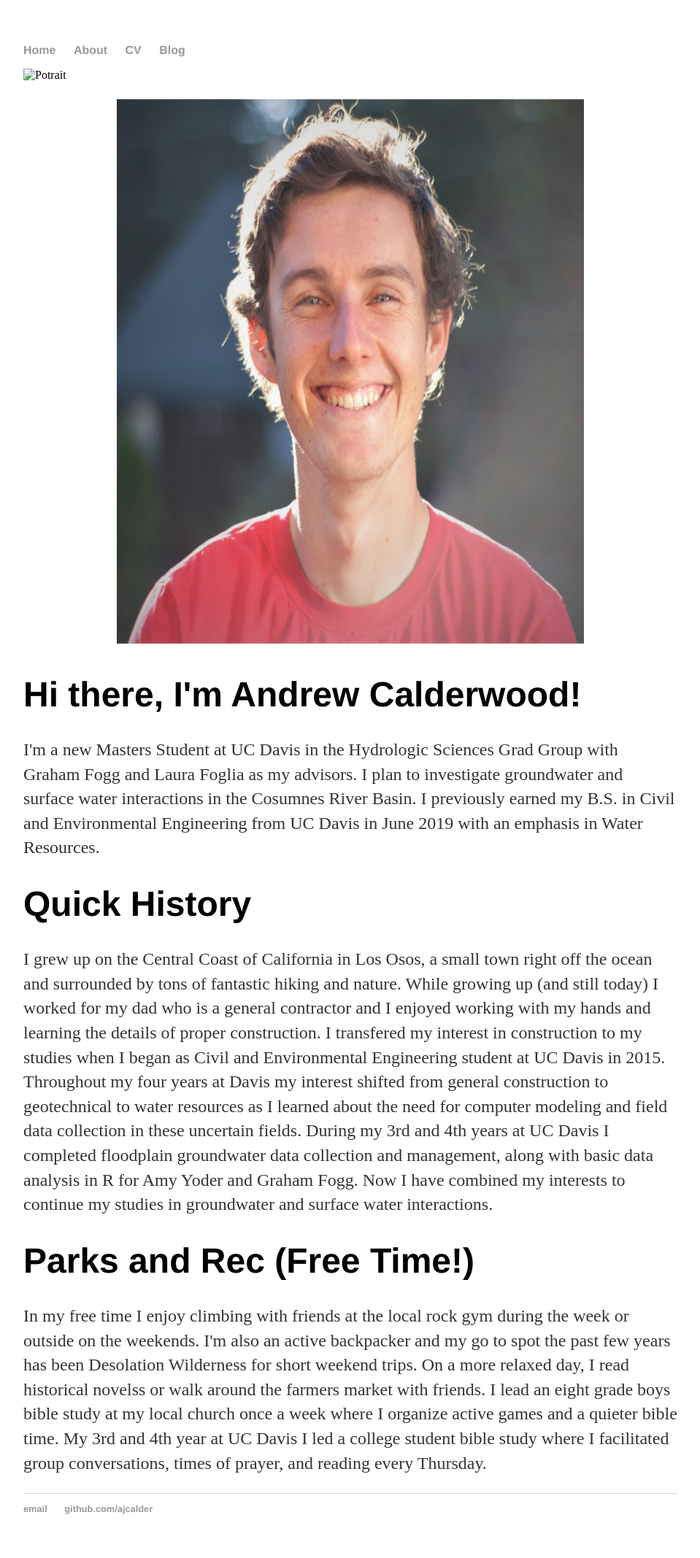
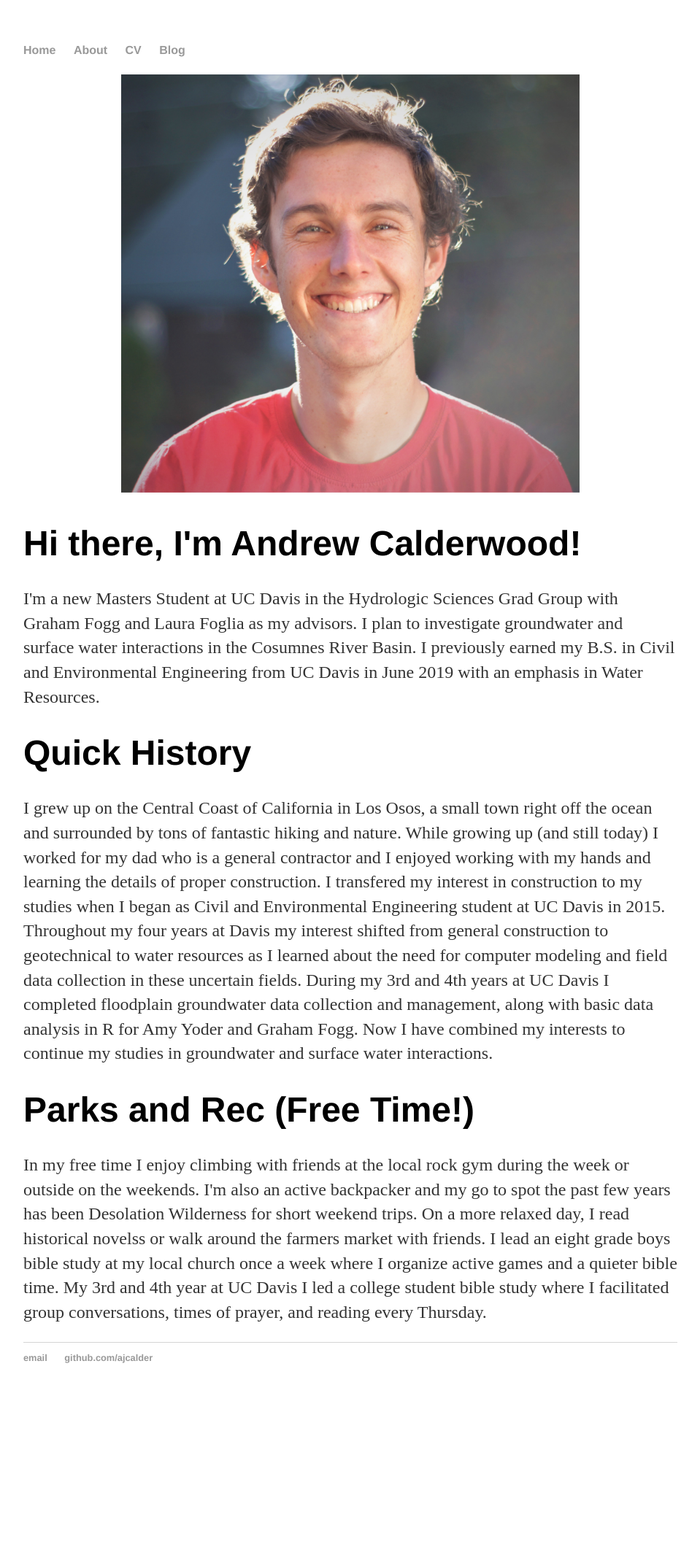
Before and after one commit to ajcalder/ajcalder.github.io, a Jekyll site: the page built from about/index.html, in a window 1280 px wide. Shown: the whole page at 73% size, without its empty margins (160-1119 px from the left). Built offline with Jekyll 4.4.1, drawn with Linux system fonts in a browser that asks for light colours; after the commit the page ends 1928 px from its top, so only the background shows below that.

Commit message:
Update index.html

```diff
--- a/about/index.html
+++ b/about/index.html
@@ -3,9 +3,8 @@ layout: default
 title: About Me
 ---
 
-<img src="/headshot.png" alt="Potrait" style="width:500px;height:600px;">
 <p align="center">
-  <img width="640" height="746" src="/image/headshot.png">
+  <img alt = "Potrait" width="70%" height="70%" src="/image/headshot.png">
 </p>
 <div class="blurb">
 
```
